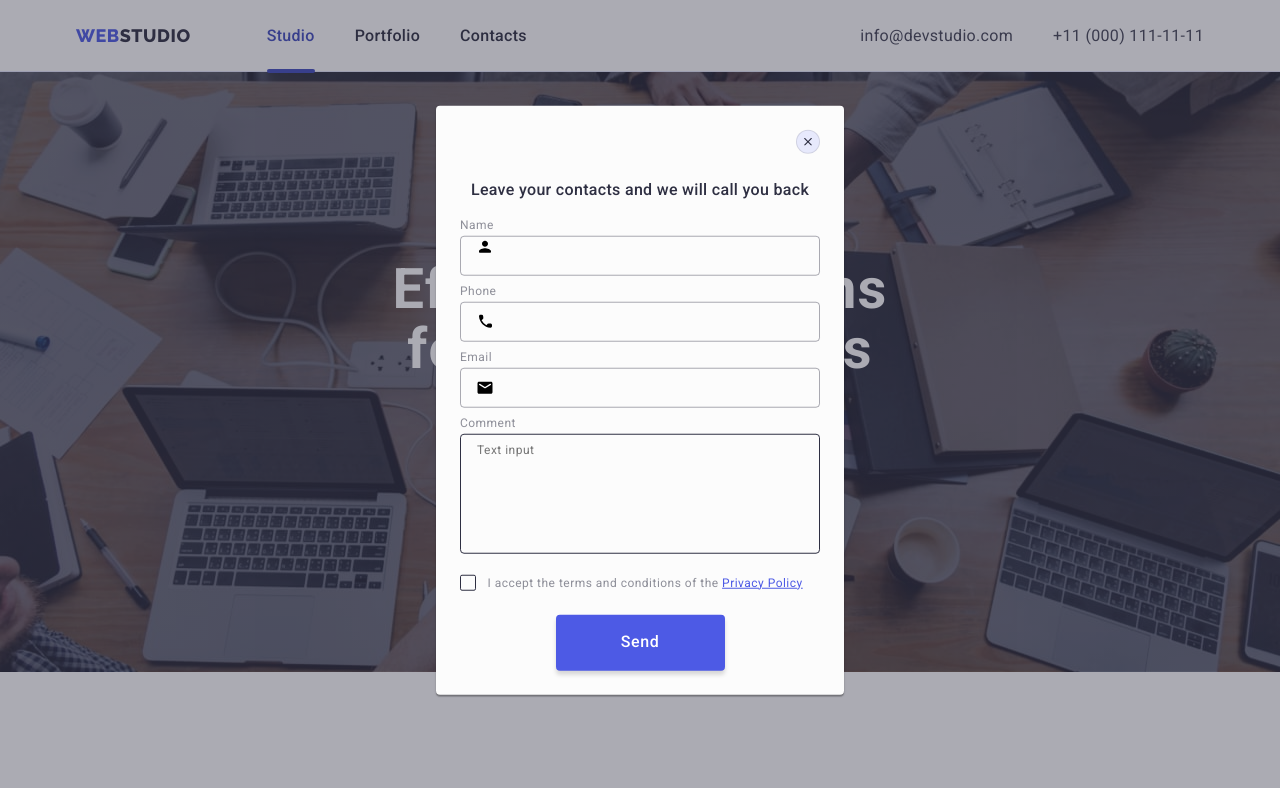
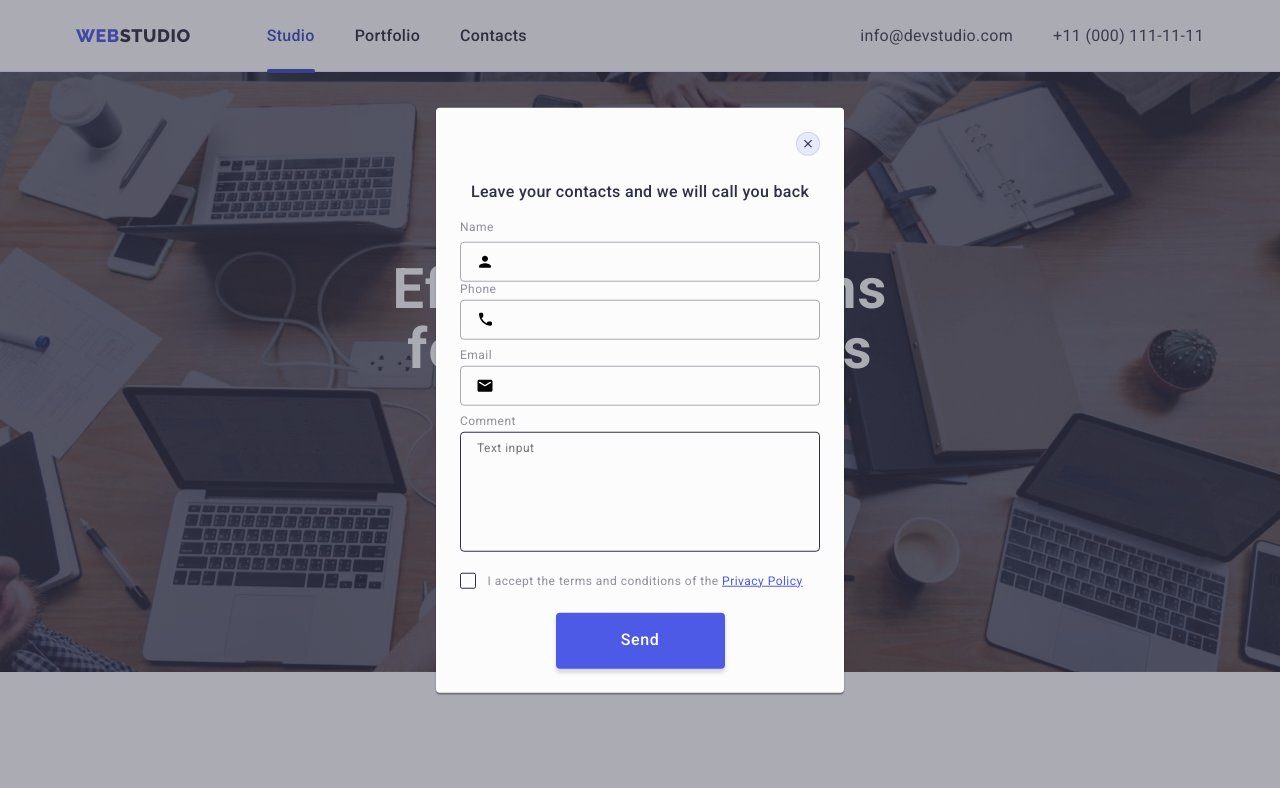
Before and after one commit to zwolinska/goit-markup-hw-06, a plain HTML site: page index.html in a window 1280 px wide. Both pictures are taken after a click on the button "Order Service". Shown: the top 788 px of the page. Drawn offline with nearby package versions, Linux system fonts and the light colour scheme.

Commit message:
changing one more time div

```diff
--- a/index.html
+++ b/index.html
@@ -396,8 +396,9 @@
             </button>
             <p class="acapit-modal">Leave your contacts and we will call you back</p>
             <form>
-            <div class="container-input-icon container-for-label">
-            <label class="label-class" for="user-name">Name</label>
+            <div class="container-for-label">
+            <label class="label-class" for="user-name">Name</label></div>
+            <div class="container-input-icon">
             <input class="input"  id="user-name" type="text" name="user-name" />
             <svg width="18" height="24" class="svg-modal">
                 <use href="./images/icons.svg#icon-person-black"></use>
```
